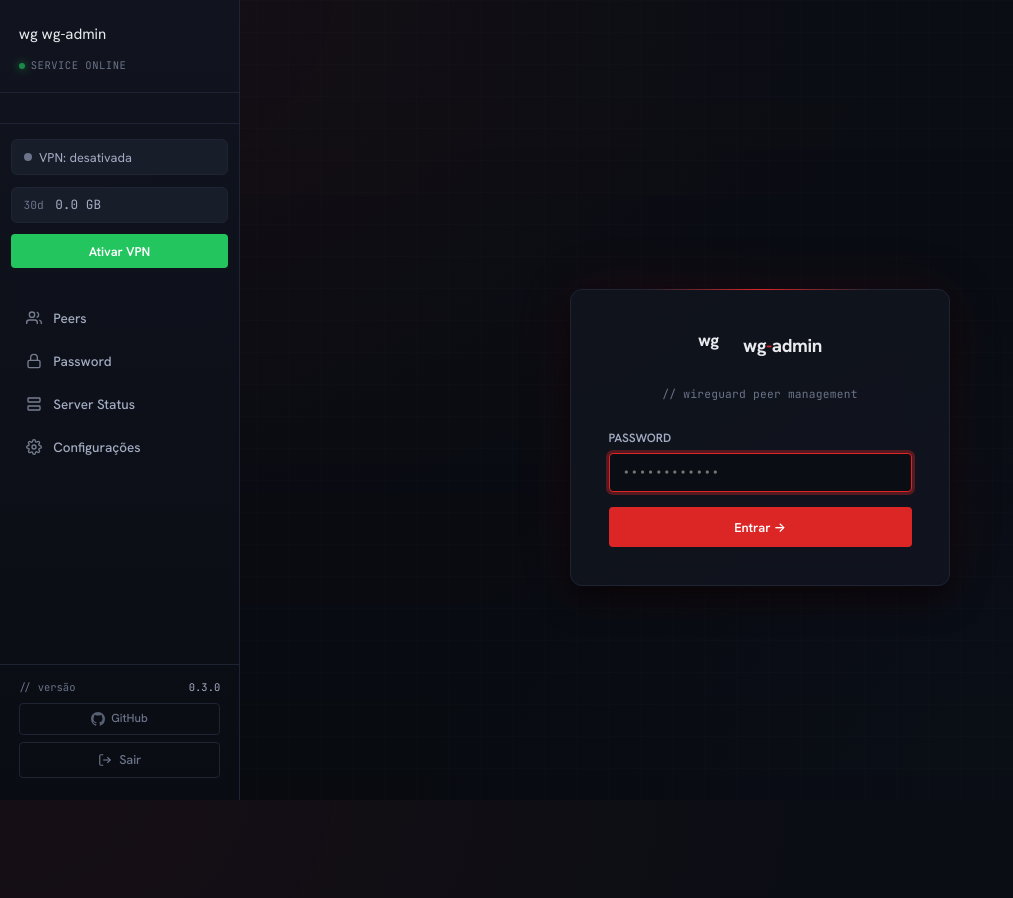
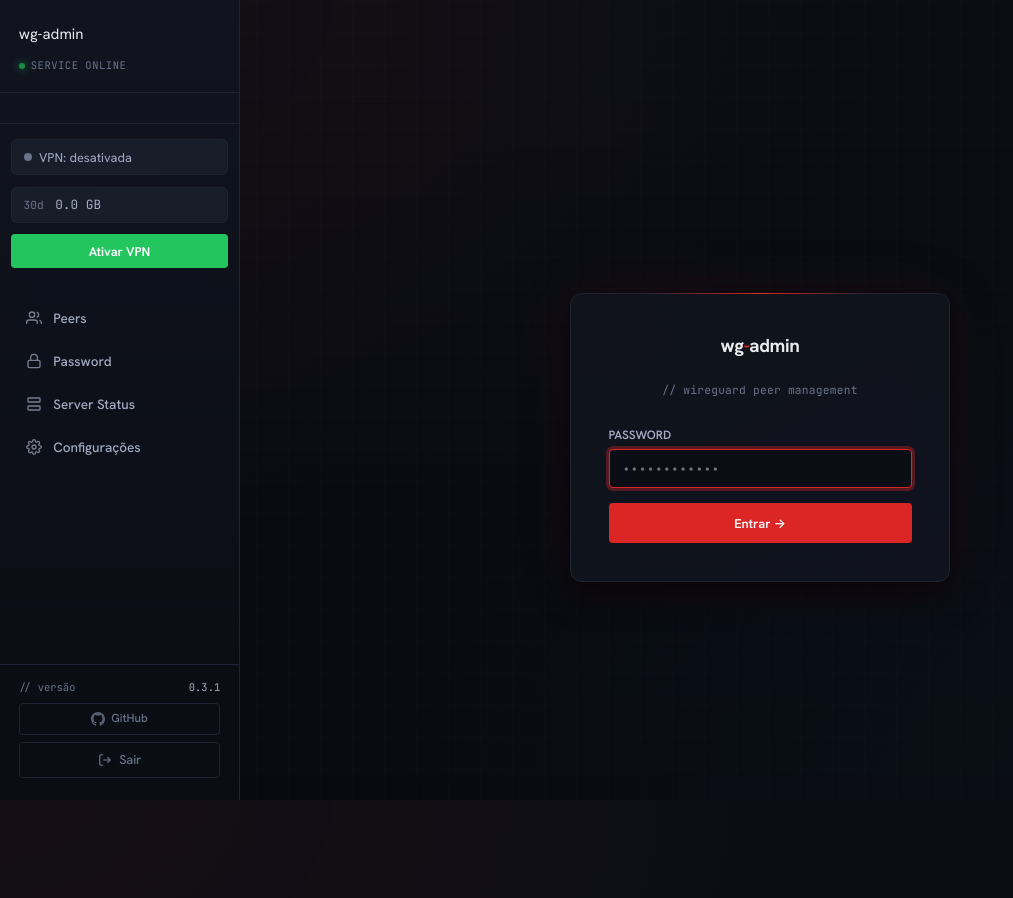
Before and after one commit to joaopaulooooo/wg-admin, a Flask app: page /login in a window 1280 px wide. Shown: the whole page, without its empty margins (0-1013 px from the left). Run offline with Flask 3, Linux system fonts and the light colour scheme; the visitor is signed in with stand-in values (Sample User, id 1); parts of the project's set-up code (start-up, migrations or seed data) failed here and were passed over.

Commit message:
fix(ui): drop the duplicated 'wg' badge from brand marks
The sidebar brand and login logo rendered the red 'wg' badge next to the
wordmark 'wg-admin', reading as "wg wg-admin". Show just the wordmark
(keeping the red accent dash); the wg badge remains as the favicon.
Prepares v0.3.1 (version bump + changelog).

```diff
--- a/src/wg_admin/version.py
+++ b/src/wg_admin/version.py
@@ -3,4 +3,4 @@
 Displayed in the sidebar and used by the self-update check to compare
 against GitHub tags (v{major}.{minor}.{patch}).
 """
-__version__ = "0.3.0"
+__version__ = "0.3.1"
--- a/templates/base.html
+++ b/templates/base.html
@@ -12,7 +12,6 @@
 <aside class="sidebar">
   <div class="sidebar-header">
     <a href="{{ url_for('peers_list') }}" class="brand">
-      <span class="brand-mark">wg</span>
       <span class="brand-text">wg<span class="accent">-</span>admin</span>
     </a>
     <div class="sidebar-status">
--- a/templates/login.html
+++ b/templates/login.html
@@ -4,7 +4,6 @@
 <div class="login-page">
   <div class="login-card">
     <div class="login-logo">
-      <span class="brand-mark">wg</span>
       <span>wg<span style="color: var(--accent)">-</span>admin</span>
     </div>
     <p class="login-tagline">// wireguard peer management</p>
```
Also changed, not shown: CHANGELOG.md.
